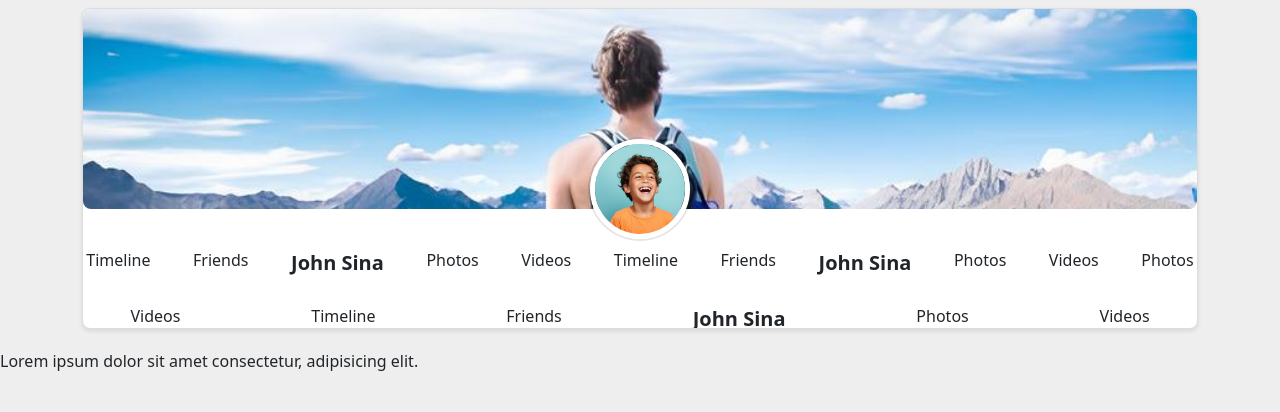
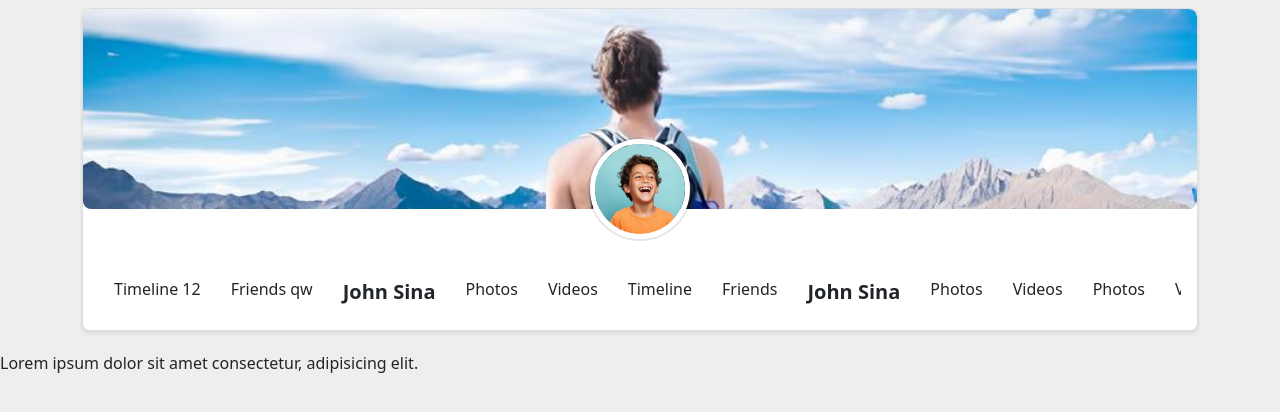
Before and after one commit to S28S12Mohanty/Wooble_Repository, a PHP site: page /profile.php in a window 1280 px wide. Shown: the part 72-484 px from the top of the page. Run offline with PHP 8.4, Linux system fonts and the light colour scheme.

Commit message:
update navbar scroll

```diff
--- a/profile/profile.php
+++ b/profile/profile.php
@@ -16,6 +16,23 @@
     ></script>
     <link rel="stylesheet" href="style.css" />
     <title>profile</title>
+      <style>
+          .scrolling-tabs {
+              overflow-x: auto;
+              white-space: nowrap;
+              -webkit-overflow-scrolling: touch; /* iOS smooth scroll */
+          }
+
+          .scrolling-tabs .nav-link {
+              display: inline-block;
+              white-space: nowrap;
+          }
+          .scrolling-tabs .nav-link:hover, .scrolling-tabs .nav-link.active {
+              display: inline-block!important;
+              white-space: nowrap !important;
+              background-color: red !important;
+          }
+      </style>
   </head>
 
   <body>
@@ -121,49 +138,27 @@
       <div class="card">
         <img src="images.jpeg" class="img-fluid w-100" alt="Img not found" />
         <div class="card-body text-center">
-          <ul
-            class="nav nav-pills flex-row flex-nowrap flex-sm-wrap justify-content-around flex-wrap"
-          >
-            <li class="nav-link text-dark " id="timeline">Timeline</li>
-
-            <li class="nav-link text-dark" id="friends">Friends</li>
-
-
-            <li class="nav-link fs-5 fw-bold text-dark hide-on-mobile">
-              John Sina
-            </li>
-
-            <li class="nav-link text-dark" id="photos">Photos</li>
-
-            <li class="nav-link text-dark" id="videos">Videos</li>
-             <li class="nav-link text-dark " id="timeline">Timeline</li>
-
-            <li class="nav-link text-dark" id="friends">Friends</li>
-
-
-            <li class="nav-link fs-5 fw-bold text-dark hide-on-mobile">
-              John Sina
-            </li>
-
-            <li class="nav-link text-dark" id="photos">Photos</li>
-
-            <li class="nav-link text-dark" id="videos">Videos</li>
-             <li class="nav-link text-dark" id="photos">Photos</li>
-
-            <li class="nav-link text-dark" id="videos">Videos</li>
-             <li class="nav-link text-dark " id="timeline">Timeline</li>
-
-            <li class="nav-link text-dark" id="friends">Friends</li>
-
-
-            <li class="nav-link fs-5 fw-bold text-dark hide-on-mobile">
-              John Sina
-            </li>
-
-            <li class="nav-link text-dark" id="photos">Photos</li>
-
-            <li class="nav-link text-dark" id="videos">Videos</li>
-          </ul>
+            <div class="scrolling-tabs">
+                <ul class="nav flex-nowrap">
+                    <li class="nav-link text-dark" id="timeline">Timeline 12</li>
+                    <li class="nav-link text-dark" id="friends">Friends qw</li>
+                    <li class="nav-link fs-5 fw-bold text-dark hide-on-mobile">John Sina</li>
+                    <li class="nav-link text-dark" id="photos">Photos</li>
+                    <li class="nav-link text-dark" id="videos">Videos</li>
+                    <li class="nav-link text-dark">Timeline</li>
+                    <li class="nav-link text-dark">Friends</li>
+                    <li class="nav-link fs-5 fw-bold text-dark hide-on-mobile">John Sina</li>
+                    <li class="nav-link text-dark">Photos</li>
+                    <li class="nav-link text-dark">Videos</li>
+                    <li class="nav-link text-dark">Photos</li>
+                    <li class="nav-link text-dark">Videos</li>
+                    <li class="nav-link text-dark">Timeline</li>
+                    <li class="nav-link text-dark">Friends</li>
+                    <li class="nav-link fs-5 fw-bold text-dark hide-on-mobile">John Sina</li>
+                    <li class="nav-link text-dark">Photos</li>
+                    <li class="nav-link text-dark">Videos</li>
+                </ul>
+            </div>
         </div>
         <div class="image-class">
           <div class="image-create">
@@ -928,6 +923,16 @@
         hideAllContentSections();
         timelineContent.style.display = "block";
       });
+      document.querySelectorAll('.scrolling-tabs .nav-link').forEach(tab => {
+          tab.addEventListener('click', function () {
+              // Remove active from all tabs
+              document.querySelectorAll('.scrolling-tabs .nav-link').forEach(t => t.classList.remove('active'));
+              // Add active to clicked tab
+              this.classList.add('active');
+
+          });
+      });
     </script>
+
   </body>
 </html>
```
